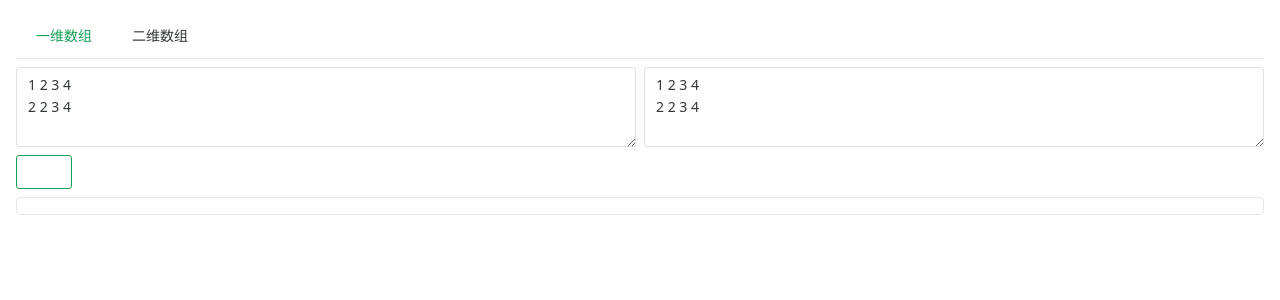
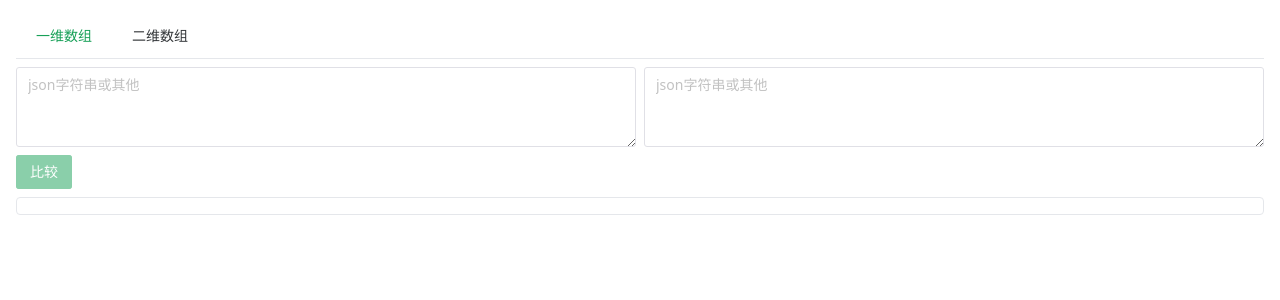
Before and after one commit to gws0920/StrDiff, a Vue app: page /#/Array in a window 1280 px wide. Shown: the top 300 px of the page. Built offline with nearby package versions, Linux system fonts and the light colour scheme.

Commit message:
fix: 修复打包错误

```diff
--- a/auto-imports.d.ts
+++ b/auto-imports.d.ts
@@ -72,3 +72,135 @@ declare global {
   // @ts-ignore
   export type { Component, ComponentPublicInstance, ComputedRef, InjectionKey, PropType, Ref, VNode } from 'vue'
 }
+// for vue template auto import
+import { UnwrapRef } from 'vue'
+declare module 'vue' {
+  interface ComponentCustomProperties {
+    readonly EffectScope: UnwrapRef<typeof import('vue')['EffectScope']>
+    readonly computed: UnwrapRef<typeof import('vue')['computed']>
+    readonly createApp: UnwrapRef<typeof import('vue')['createApp']>
+    readonly customRef: UnwrapRef<typeof import('vue')['customRef']>
+    readonly defineAsyncComponent: UnwrapRef<typeof import('vue')['defineAsyncComponent']>
+    readonly defineComponent: UnwrapRef<typeof import('vue')['defineComponent']>
+    readonly effectScope: UnwrapRef<typeof import('vue')['effectScope']>
+    readonly getCurrentInstance: UnwrapRef<typeof import('vue')['getCurrentInstance']>
+    readonly getCurrentScope: UnwrapRef<typeof import('vue')['getCurrentScope']>
+    readonly h: UnwrapRef<typeof import('vue')['h']>
+    readonly inject: UnwrapRef<typeof import('vue')['inject']>
+    readonly isProxy: UnwrapRef<typeof import('vue')['isProxy']>
+    readonly isReactive: UnwrapRef<typeof import('vue')['isReactive']>
+    readonly isReadonly: UnwrapRef<typeof import('vue')['isReadonly']>
+    readonly isRef: UnwrapRef<typeof import('vue')['isRef']>
+    readonly markRaw: UnwrapRef<typeof import('vue')['markRaw']>
+    readonly nextTick: UnwrapRef<typeof import('vue')['nextTick']>
+    readonly onActivated: UnwrapRef<typeof import('vue')['onActivated']>
+    readonly onBeforeMount: UnwrapRef<typeof import('vue')['onBeforeMount']>
+    readonly onBeforeRouteLeave: UnwrapRef<typeof import('vue-router')['onBeforeRouteLeave']>
+    readonly onBeforeRouteUpdate: UnwrapRef<typeof import('vue-router')['onBeforeRouteUpdate']>
+    readonly onBeforeUnmount: UnwrapRef<typeof import('vue')['onBeforeUnmount']>
+    readonly onBeforeUpdate: UnwrapRef<typeof import('vue')['onBeforeUpdate']>
+    readonly onDeactivated: UnwrapRef<typeof import('vue')['onDeactivated']>
+    readonly onErrorCaptured: UnwrapRef<typeof import('vue')['onErrorCaptured']>
+    readonly onMounted: UnwrapRef<typeof import('vue')['onMounted']>
+    readonly onRenderTracked: UnwrapRef<typeof import('vue')['onRenderTracked']>
+    readonly onRenderTriggered: UnwrapRef<typeof import('vue')['onRenderTriggered']>
+    readonly onScopeDispose: UnwrapRef<typeof import('vue')['onScopeDispose']>
+    readonly onServerPrefetch: UnwrapRef<typeof import('vue')['onServerPrefetch']>
+    readonly onUnmounted: UnwrapRef<typeof import('vue')['onUnmounted']>
+    readonly onUpdated: UnwrapRef<typeof import('vue')['onUpdated']>
+    readonly provide: UnwrapRef<typeof import('vue')['provide']>
+    readonly reactive: UnwrapRef<typeof import('vue')['reactive']>
+    readonly readonly: UnwrapRef<typeof import('vue')['readonly']>
+    readonly ref: UnwrapRef<typeof import('vue')['ref']>
+    readonly resolveComponent: UnwrapRef<typeof import('vue')['resolveComponent']>
+    readonly shallowReactive: UnwrapRef<typeof import('vue')['shallowReactive']>
+    readonly shallowReadonly: UnwrapRef<typeof import('vue')['shallowReadonly']>
+    readonly shallowRef: UnwrapRef<typeof import('vue')['shallowRef']>
+    readonly toRaw: UnwrapRef<typeof import('vue')['toRaw']>
+    readonly toRef: UnwrapRef<typeof import('vue')['toRef']>
+    readonly toRefs: UnwrapRef<typeof import('vue')['toRefs']>
+    readonly toValue: UnwrapRef<typeof import('vue')['toValue']>
+    readonly triggerRef: UnwrapRef<typeof import('vue')['triggerRef']>
+    readonly unref: UnwrapRef<typeof import('vue')['unref']>
+    readonly useAttrs: UnwrapRef<typeof import('vue')['useAttrs']>
+    readonly useCssModule: UnwrapRef<typeof import('vue')['useCssModule']>
+    readonly useCssVars: UnwrapRef<typeof import('vue')['useCssVars']>
+    readonly useDialog: UnwrapRef<typeof import('naive-ui')['useDialog']>
+    readonly useLink: UnwrapRef<typeof import('vue-router')['useLink']>
+    readonly useLoadingBar: UnwrapRef<typeof import('naive-ui')['useLoadingBar']>
+    readonly useMessage: UnwrapRef<typeof import('naive-ui')['useMessage']>
+    readonly useNotification: UnwrapRef<typeof import('naive-ui')['useNotification']>
+    readonly useRoute: UnwrapRef<typeof import('vue-router')['useRoute']>
+    readonly useRouter: UnwrapRef<typeof import('vue-router')['useRouter']>
+    readonly useSlots: UnwrapRef<typeof import('vue')['useSlots']>
+    readonly watch: UnwrapRef<typeof import('vue')['watch']>
+    readonly watchEffect: UnwrapRef<typeof import('vue')['watchEffect']>
+    readonly watchPostEffect: UnwrapRef<typeof import('vue')['watchPostEffect']>
+    readonly watchSyncEffect: UnwrapRef<typeof import('vue')['watchSyncEffect']>
+  }
+}
+declare module '@vue/runtime-core' {
+  interface ComponentCustomProperties {
+    readonly EffectScope: UnwrapRef<typeof import('vue')['EffectScope']>
+    readonly computed: UnwrapRef<typeof import('vue')['computed']>
+    readonly createApp: UnwrapRef<typeof import('vue')['createApp']>
+    readonly customRef: UnwrapRef<typeof import('vue')['customRef']>
+    readonly defineAsyncComponent: UnwrapRef<typeof import('vue')['defineAsyncComponent']>
+    readonly defineComponent: UnwrapRef<typeof import('vue')['defineComponent']>
+    readonly effectScope: UnwrapRef<typeof import('vue')['effectScope']>
+    readonly getCurrentInstance: UnwrapRef<typeof import('vue')['getCurrentInstance']>
+    readonly getCurrentScope: UnwrapRef<typeof import('vue')['getCurrentScope']>
+    readonly h: UnwrapRef<typeof import('vue')['h']>
+    readonly inject: UnwrapRef<typeof import('vue')['inject']>
+    readonly isProxy: UnwrapRef<typeof import('vue')['isProxy']>
+    readonly isReactive: UnwrapRef<typeof import('vue')['isReactive']>
+    readonly isReadonly: UnwrapRef<typeof import('vue')['isReadonly']>
+    readonly isRef: UnwrapRef<typeof import('vue')['isRef']>
+    readonly markRaw: UnwrapRef<typeof import('vue')['markRaw']>
+    readonly nextTick: UnwrapRef<typeof import('vue')['nextTick']>
+    readonly onActivated: UnwrapRef<typeof import('vue')['onActivated']>
+    readonly onBeforeMount: UnwrapRef<typeof import('vue')['onBeforeMount']>
+    readonly onBeforeRouteLeave: UnwrapRef<typeof import('vue-router')['onBeforeRouteLeave']>
+    readonly onBeforeRouteUpdate: UnwrapRef<typeof import('vue-router')['onBeforeRouteUpdate']>
+    readonly onBeforeUnmount: UnwrapRef<typeof import('vue')['onBeforeUnmount']>
+    readonly onBeforeUpdate: UnwrapRef<typeof import('vue')['onBeforeUpdate']>
+    readonly onDeactivated: UnwrapRef<typeof import('vue')['onDeactivated']>
+    readonly onErrorCaptured: UnwrapRef<typeof import('vue')['onErrorCaptured']>
+    readonly onMounted: UnwrapRef<typeof import('vue')['onMounted']>
+    readonly onRenderTracked: UnwrapRef<typeof import('vue')['onRenderTracked']>
+    readonly onRenderTriggered: UnwrapRef<typeof import('vue')['onRenderTriggered']>
+    readonly onScopeDispose: UnwrapRef<typeof import('vue')['onScopeDispose']>
+    readonly onServerPrefetch: UnwrapRef<typeof import('vue')['onServerPrefetch']>
+    readonly onUnmounted: UnwrapRef<typeof import('vue')['onUnmounted']>
+    readonly onUpdated: UnwrapRef<typeof import('vue')['onUpdated']>
+    readonly provide: UnwrapRef<typeof import('vue')['provide']>
+    readonly reactive: UnwrapRef<typeof import('vue')['reactive']>
+    readonly readonly: UnwrapRef<typeof import('vue')['readonly']>
+    readonly ref: UnwrapRef<typeof import('vue')['ref']>
+    readonly resolveComponent: UnwrapRef<typeof import('vue')['resolveComponent']>
+    readonly shallowReactive: UnwrapRef<typeof import('vue')['shallowReactive']>
+    readonly shallowReadonly: UnwrapRef<typeof import('vue')['shallowReadonly']>
+    readonly shallowRef: UnwrapRef<typeof import('vue')['shallowRef']>
+    readonly toRaw: UnwrapRef<typeof import('vue')['toRaw']>
+    readonly toRef: UnwrapRef<typeof import('vue')['toRef']>
+    readonly toRefs: UnwrapRef<typeof import('vue')['toRefs']>
+    readonly toValue: UnwrapRef<typeof import('vue')['toValue']>
+    readonly triggerRef: UnwrapRef<typeof import('vue')['triggerRef']>
+    readonly unref: UnwrapRef<typeof import('vue')['unref']>
+    readonly useAttrs: UnwrapRef<typeof import('vue')['useAttrs']>
+    readonly useCssModule: UnwrapRef<typeof import('vue')['useCssModule']>
+    readonly useCssVars: UnwrapRef<typeof import('vue')['useCssVars']>
+    readonly useDialog: UnwrapRef<typeof import('naive-ui')['useDialog']>
+    readonly useLink: UnwrapRef<typeof import('vue-router')['useLink']>
+    readonly useLoadingBar: UnwrapRef<typeof import('naive-ui')['useLoadingBar']>
+    readonly useMessage: UnwrapRef<typeof import('naive-ui')['useMessage']>
+    readonly useNotification: UnwrapRef<typeof import('naive-ui')['useNotification']>
+    readonly useRoute: UnwrapRef<typeof import('vue-router')['useRoute']>
+    readonly useRouter: UnwrapRef<typeof import('vue-router')['useRouter']>
+    readonly useSlots: UnwrapRef<typeof import('vue')['useSlots']>
+    readonly watch: UnwrapRef<typeof import('vue')['watch']>
+    readonly watchEffect: UnwrapRef<typeof import('vue')['watchEffect']>
+    readonly watchPostEffect: UnwrapRef<typeof import('vue')['watchPostEffect']>
+    readonly watchSyncEffect: UnwrapRef<typeof import('vue')['watchSyncEffect']>
+  }
+}
--- a/components.d.ts
+++ b/components.d.ts
@@ -8,18 +8,11 @@ export {}
 declare module 'vue' {
   export interface GlobalComponents {
     DiffInput: typeof import('./src/components/DiffInput.vue')['default']
-    HelloWorld: typeof import('./src/components/HelloWorld.vue')['default']
     NButton: typeof import('naive-ui')['NButton']
-    NDivider: typeof import('naive-ui')['NDivider']
     NGi: typeof import('naive-ui')['NGi']
     NGrid: typeof import('naive-ui')['NGrid']
     NInput: typeof import('naive-ui')['NInput']
-    NLayout: typeof import('naive-ui')['NLayout']
-    NLayoutContent: typeof import('naive-ui')['NLayoutContent']
-    NLayoutFooter: typeof import('naive-ui')['NLayoutFooter']
-    NLayoutHeader: typeof import('naive-ui')['NLayoutHeader']
     NMenu: typeof import('naive-ui')['NMenu']
-    NSpace: typeof import('naive-ui')['NSpace']
     RouterLink: typeof import('vue-router')['RouterLink']
     RouterView: typeof import('vue-router')['RouterView']
   }
--- a/src/components/DiffInput.vue
+++ b/src/components/DiffInput.vue
@@ -5,10 +5,8 @@ const props = defineProps<{
 const emits = defineEmits<{
   (e: 'submit', valL: any[], valR: any[]):void
 }>()
-const valL = ref(`1 2 3 4
-2 2 3 4`)
-const valR = ref(`1 2 3 4
-2 2 3 4`)
+const valL = ref()
+const valR = ref()
 
 const getDiff = () => {
   let l: any[]
--- a/tsconfig.json
+++ b/tsconfig.json
@@ -20,6 +20,6 @@
     "noUnusedParameters": true,
     "noFallthroughCasesInSwitch": true
   },
-  "include": ["src/**/*.ts", "src/**/*.d.ts", "src/**/*.tsx", "src/**/*.vue"],
+  "include": ["src/**/*.ts", "src/**/*.d.ts", "src/**/*.tsx", "src/**/*.vue", "./auto-imports.d.ts"],
   "references": [{ "path": "./tsconfig.node.json" }]
 }
--- a/vite.config.ts
+++ b/vite.config.ts
@@ -21,6 +21,7 @@ export default defineConfig({
           ]
         }
       ],
+      vueTemplate: true,
       eslintrc: {
         enabled: true,
       }
```
